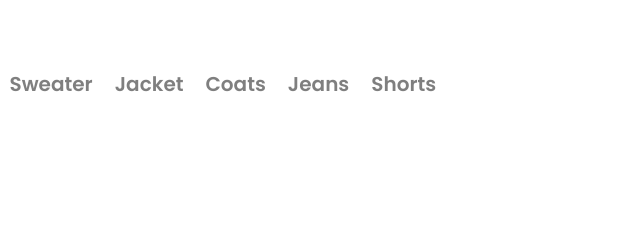
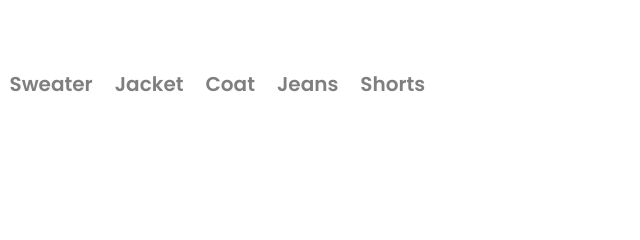
Before and after one commit to Kampus-Merdeka-Software-Engineering/FE-Balikpapan-8, a plain HTML site: page products.html in a window 1280 px wide. Shown: the part 194-434 px from the top of the page, 530-1170 px from the left. Drawn offline with nearby package versions, Linux system fonts and the light colour scheme; no server answers.

Commit message:
update data-filter coat

```diff
--- a/products.html
+++ b/products.html
@@ -46,7 +46,7 @@
             <li><a href="./products.html?type=Hoodie" data-filter="Hoodie">Hoodie</a></li>
             <li><a href="./products.html?type=Sweater" data-filter="Sweater">Sweater</a></li>
             <li><a href="./products.html?type=Jacket" data-filter="Jacket">Jacket</a></li>
-            <li><a href="./products.html?type=Coat" data-filter="Coats">Coats</a></li>
+            <li><a href="./products.html?type=Coat" data-filter="Coat">Coat</a></li>
             <li><a href="./products.html?type=Jeans" data-filter="Jeans">Jeans</a></li>
             <li><a href="./products.html?type=Shorts" data-filter="Shorts">Shorts</a></li>
           </ul>
```
